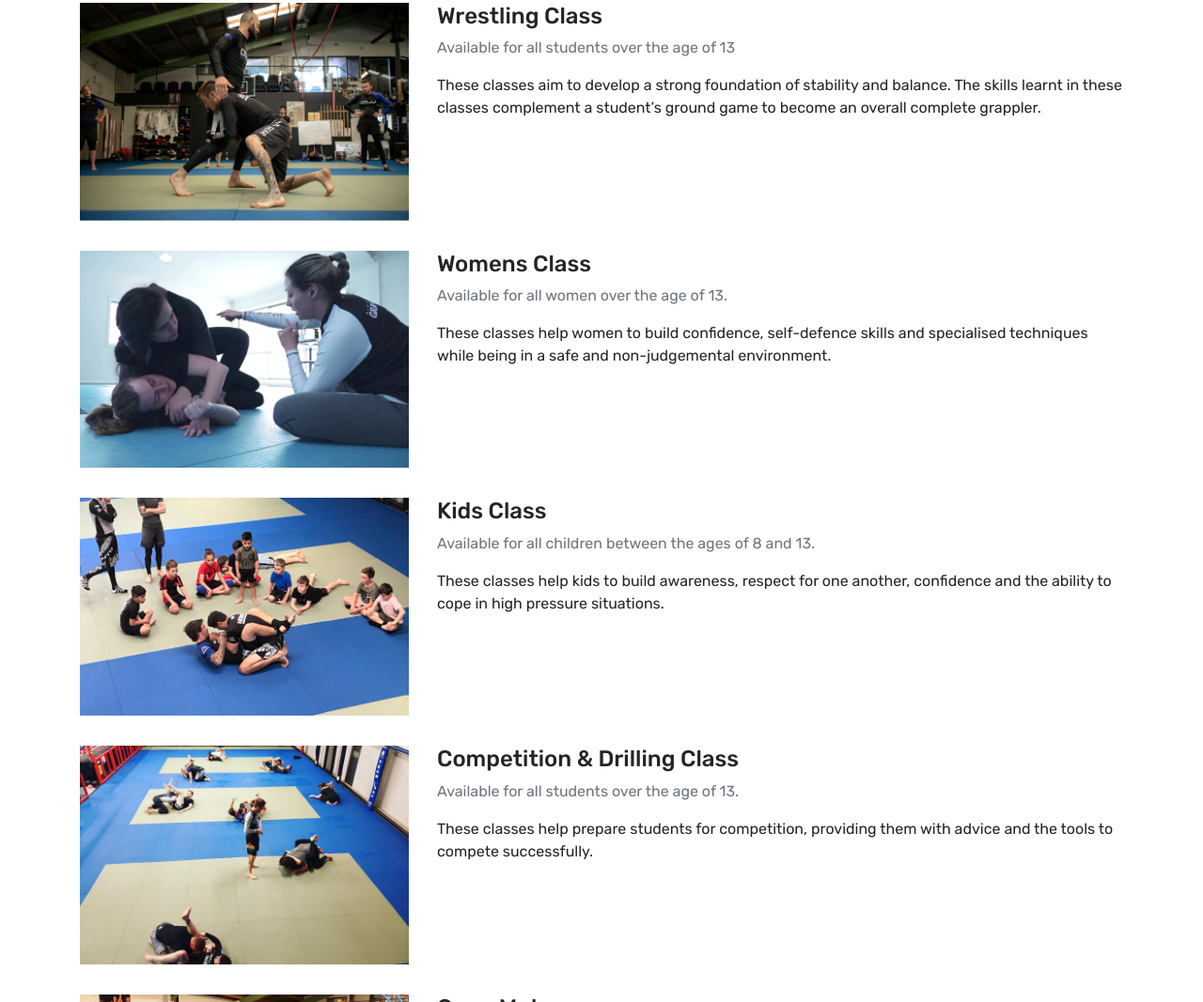
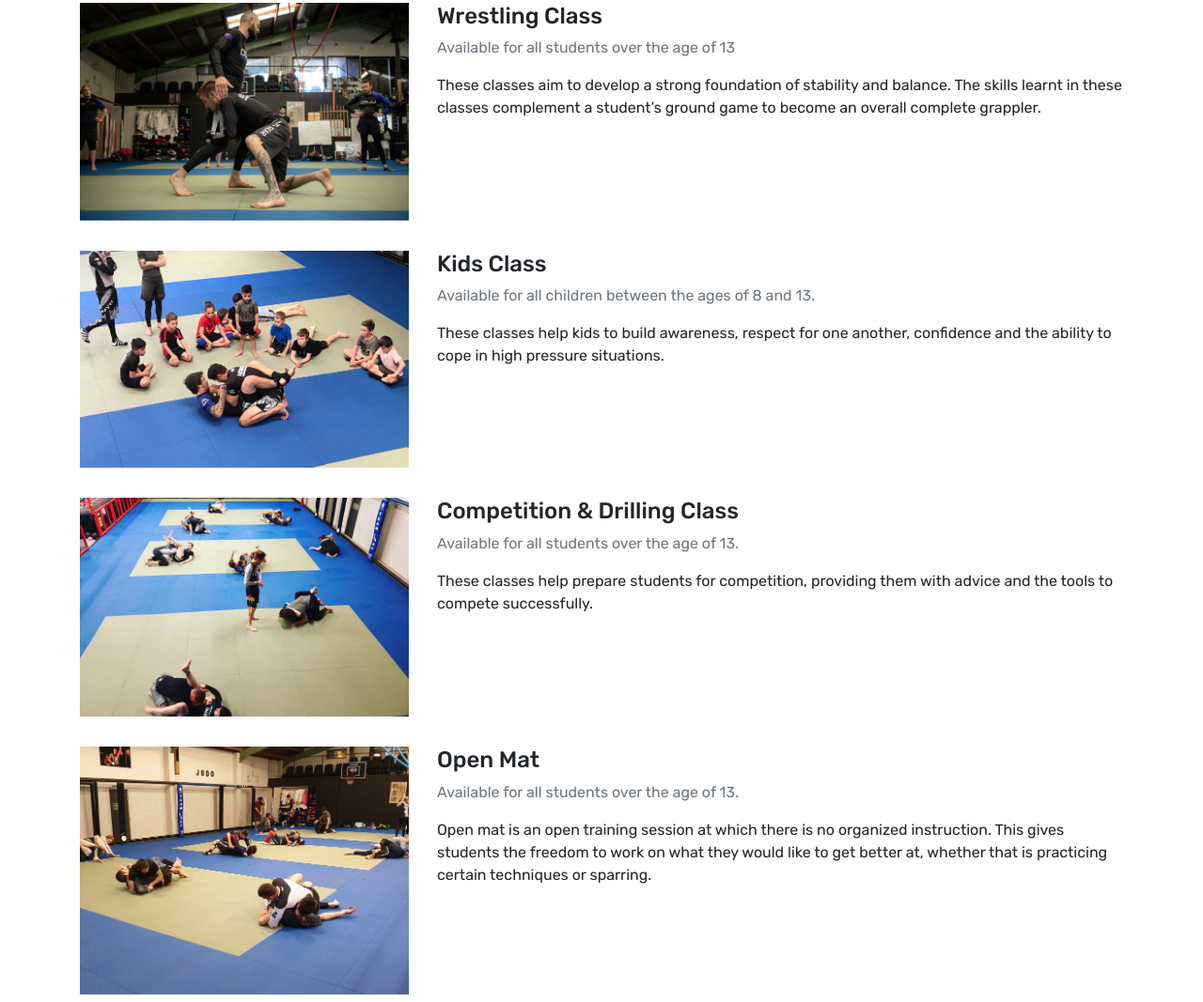
Before and after one commit to osjjnz/osjjnz.github.io, a plain HTML site: page classes.html in a window 1280 px wide. Shown: the part 1628-2695 px from the top of the page at 94% size. Drawn offline with nearby package versions, Linux system fonts and the light colour scheme; a script that the page names is missing.

Commit message:
remove womens class section

```diff
--- a/classes.html
+++ b/classes.html
@@ -150,12 +150,12 @@
 
                 </div>
             </div>
+
+            <!--
             <div class="row mb-4">
                 <div class="col-md-4 mb-2">
 
-                    <!-- <a href="/photos/womens-full.jpg" target="_blank"> -->
-                        <img src="/photos/womens-full.jpg" class="w-100" alt="Womens Class" />
-                    <!-- </a> -->
+                    <img src="/photos/womens-full.jpg" class="w-100" alt="Womens Class" />
 
                 </div>
                 <div class="col-md-8">
@@ -170,6 +170,8 @@
                 </div>
 
             </div>
+            -->
+
             <div class="row mb-4">
 
                 <div class="col-md-4 mb-2">
```
